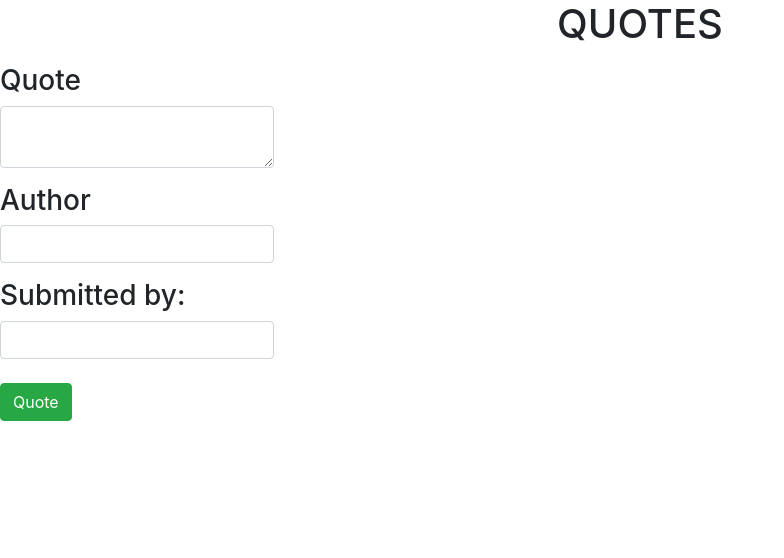
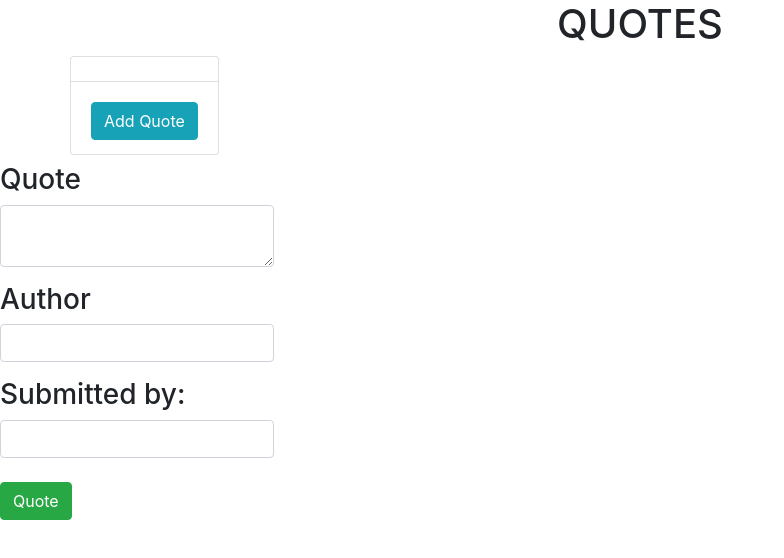
Before and after one commit to Jeffmusa/Quotes, an Angular app: page / in a window 1280 px wide. Shown: the top 558 px of the page, without its empty margins (0-784 px from the left). Built offline with nearby package versions, Linux system fonts and the light colour scheme.

Commit message:
README added

```diff
--- a/src/app/app.module.ts
+++ b/src/app/app.module.ts
@@ -14,9 +14,11 @@
     QuoteFormComponent,
     QuoteComponent,
     QuoteDetailsComponent
+
   ],
   imports: [
-    BrowserModule
+    BrowserModule,
+    FormsModule
   ],
   providers: [],
   bootstrap: [AppComponent]
--- a/src/app/quote-details/quote-details.component.ts
+++ b/src/app/quote-details/quote-details.component.ts
@@ -7,6 +7,7 @@
 })
 export class QuoteDetailsComponent implements OnInit {
 
+
   constructor() { }
 
   ngOnInit() {
--- a/src/app/quote.ts
+++ b/src/app/quote.ts
@@ -1,4 +1,6 @@
 export class Main {
   public showDescription:boolean
-  constructor(public)
+  constructor(public name:string){
+    this.showDescription=false
+  }
 }
--- a/src/app/quote/quote.component.html
+++ b/src/app/quote/quote.component.html
@@ -1,6 +1,13 @@
 <h1>QUOTES</h1>
 <div class="container">
     <div class="row">
-
+      <ul class='list-group'>
+        <li class="list-group-item" *ngFor='let item of QUOTES'>
+          {{ item }}
+        </li>
+        <li class="list-group-item">
+        </li>
+        <li class="list-group-item"><button type="button" class="btn btn-info" (click)='addNewQuote()' name="button">Add Quote</button> </li>
+      </ul>
     </div>
 </div>
--- a/src/app/quote/quote.component.ts
+++ b/src/app/quote/quote.component.ts
@@ -1,5 +1,5 @@
 import { Component, OnInit } from '@angular/core';
-
+import { FormsModule} from '@angular/forms';
 @Component({
   selector: 'app-quote',
   templateUrl: './quote.component.html',
@@ -9,8 +9,11 @@
 
   quotes = [
 
-  ]
-
+  ];
+  // quotes= null;
+  addNewQuote(){
+  // this.quotes.push(quote)
+}
   constructor() { }
 
   ngOnInit() {
```
Also changed, not shown: 1 other file (tests, documents, lock files or other folders).
